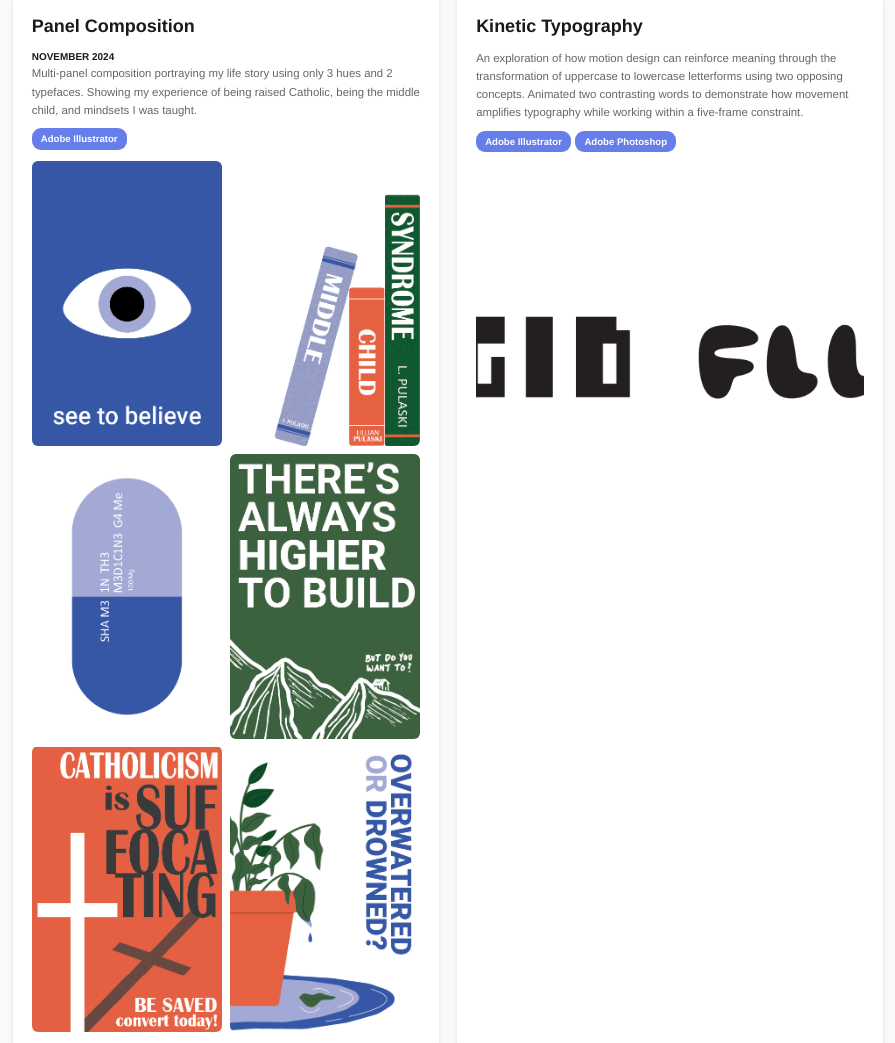
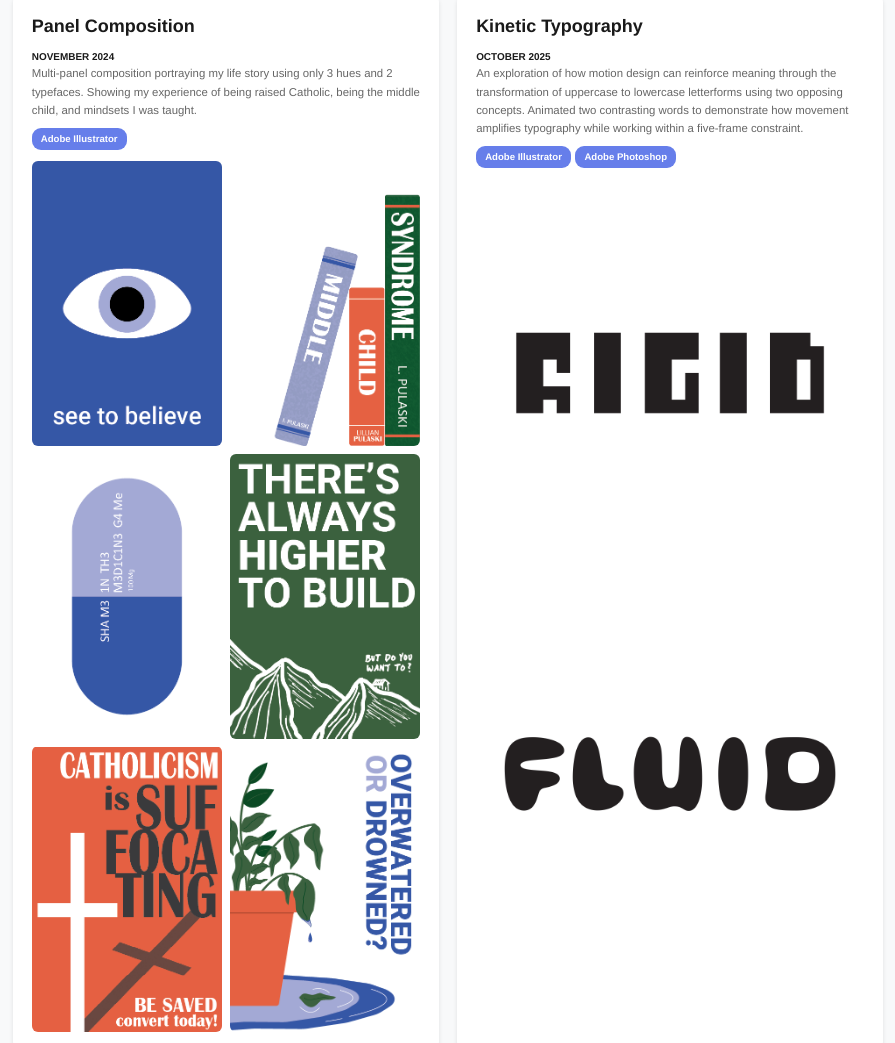
Before and after one commit to lillian-pulaski/lillian-pulaski.github.io, a plain HTML site: page portfolio.html in a window 1280 px wide. Shown: the part 1549-2592 px from the top of the page, without its empty margins (192-1087 px from the left). Drawn offline with Linux system fonts and the light colour scheme.

Commit message:
Update portfolio.html

```diff
--- a/portfolio.html
+++ b/portfolio.html
@@ -310,18 +310,20 @@
             <div class="project">
                 <div class="project-header">
                     <h3>Kinetic Typography</h3>
+                    <h5>OCTOBER 2025</h5>
                     <p>An exploration of how motion design can reinforce meaning through the transformation of uppercase to lowercase letterforms using two opposing concepts. Animated two contrasting words to demonstrate how movement amplifies typography while working within a five-frame constraint.</p>
                     <div class="project-tags">
                         <span class="tag">Adobe Illustrator</span>
                         <span class="tag">Adobe Photoshop</span>
                     </div>
                 </div>
+
                 <div class="project-gallery stacked">
-                    <div class="project-gallery single">
-                        <div class="project-image">
-                            <img src="images/300_P2_Pulaski_Word1_Rigid.gif" alt="Rigid GIF">
-                            <img src="images/300_P2_Pulaski_Word2_Fluid.gif" alt="Fluid GIF">
-                        </div>
+                    <div class="project-image">
+                        <img src="images/300_P2_Pulaski_Word1_Rigid.gif" alt="Rigid GIF">
+                    </div>
+                    <div class="project-image">
+                        <img src="images/300_P2_Pulaski_Word2_Fluid.gif" alt="Fluid GIF">
                     </div>
                 </div>
             </div>
```
